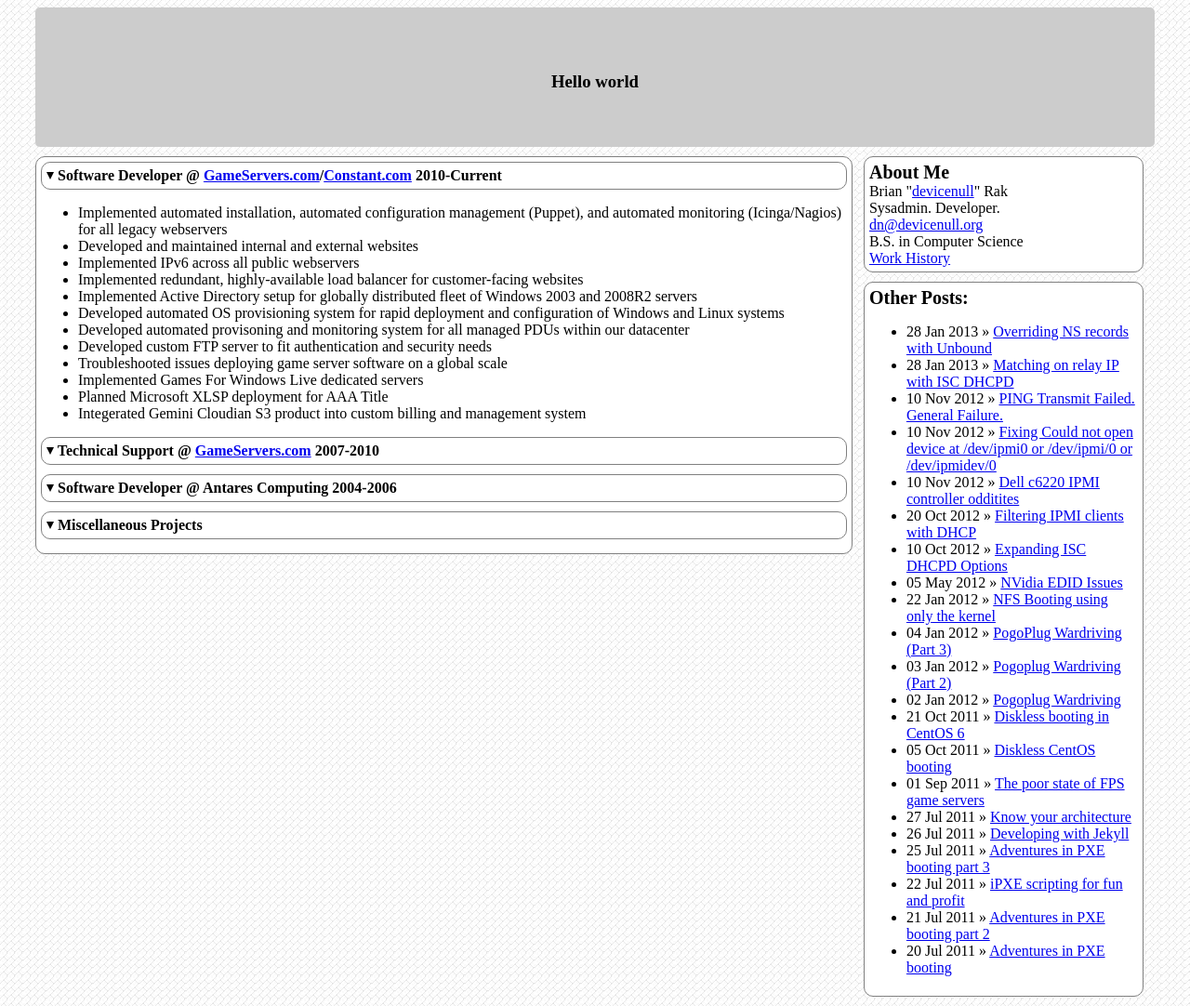
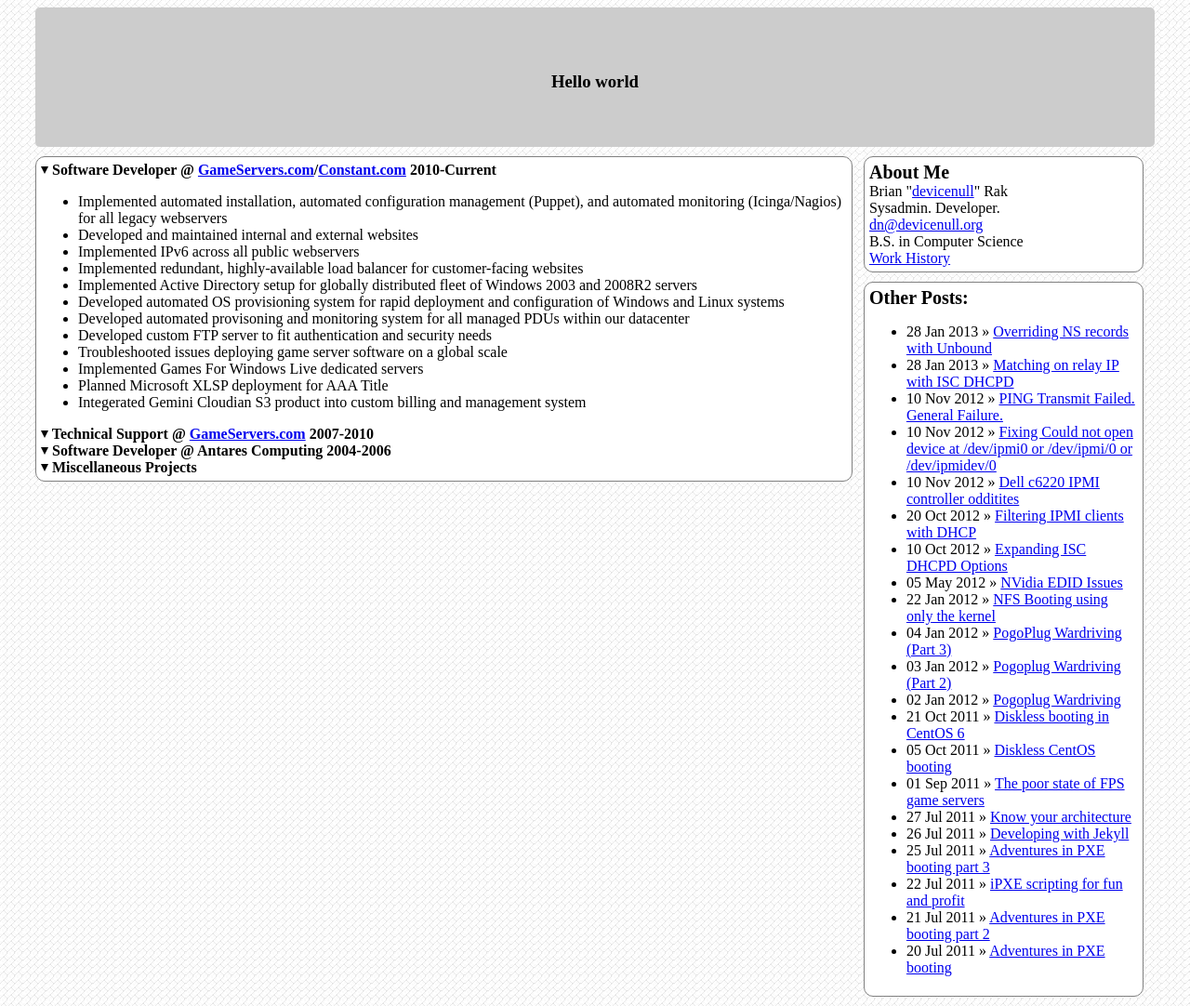
Before and after one commit to devicenull/devicenull.github.com, a Jekyll site: the page built from aboutme.html, in a window 1280 px wide. Shown: the whole page at 93% size. Built offline with Jekyll 4.4.1, drawn with Linux system fonts in a browser that asks for light colours; nearby versions of some CDN libraries; Markdown is read by kramdown in place of the engine named in the settings.

Commit message:
Last one..

```diff
--- a/_layouts/default.html
+++ b/_layouts/default.html
@@ -39,7 +39,7 @@
 			padding-left: 1%;
 		}
 
-		.post, .block, .job
+		.post, .block
 		{
 			border: 1px solid grey;
 			border-radius: 10px;
```
